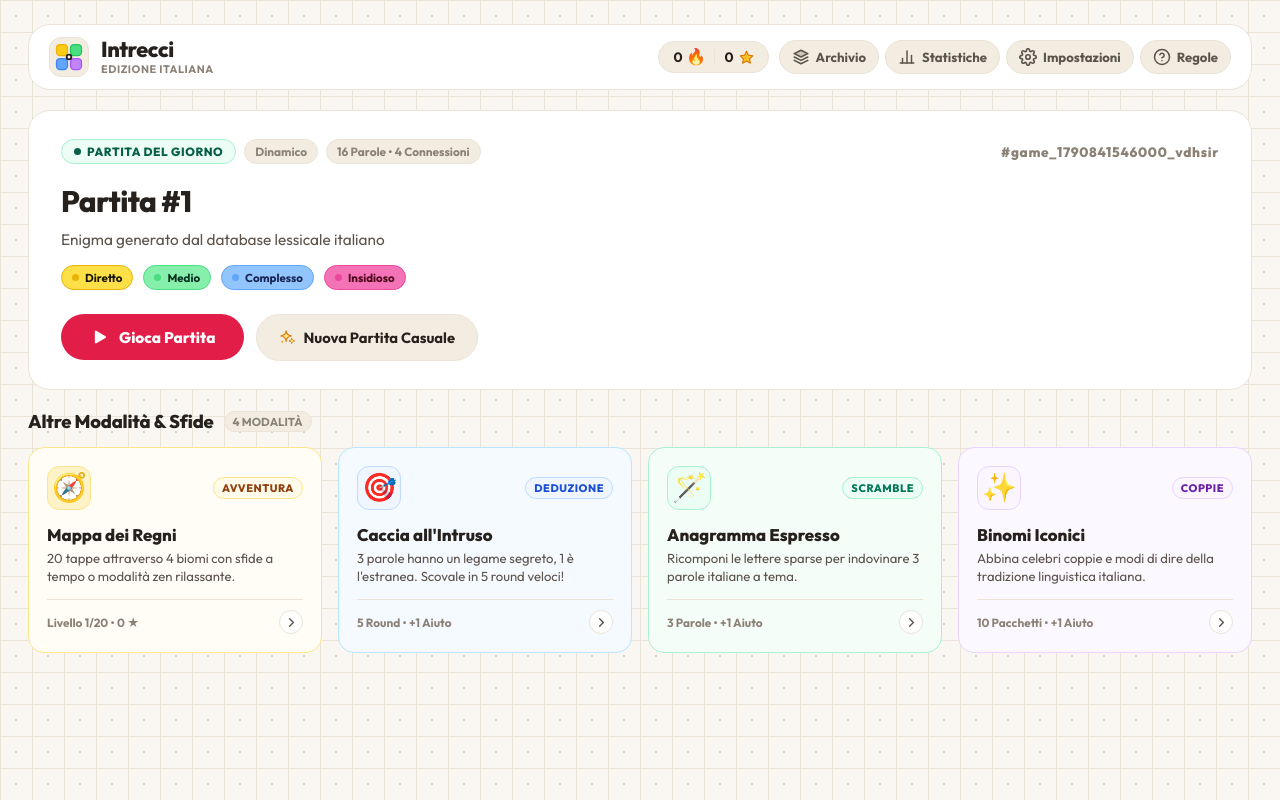
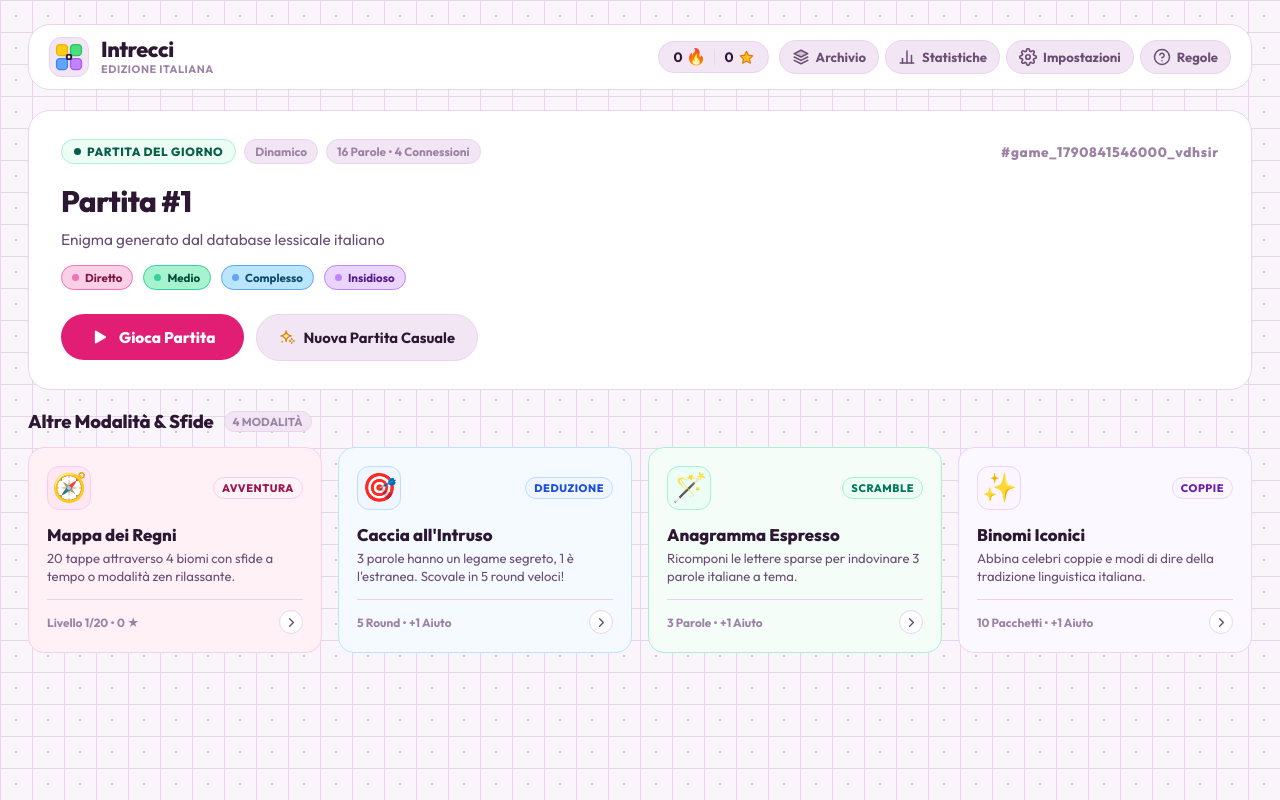
Before and after one commit to lexp-hub/intrecci, a React (Vite) app: page / in a window 1280 px wide. Built offline with nearby package versions, Linux system fonts and the light colour scheme; a web font is replaced by a local one.

Commit message:
feat: adotta palette lilla e rosa pastello al posto di giallo/marroncino

```diff
--- a/src/components/MainMenu/MainMenu.jsx
+++ b/src/components/MainMenu/MainMenu.jsx
@@ -179,10 +179,10 @@ export const MainMenu = ({
             tabIndex={0}
           >
             <div className="mode-card-top">
-              <div className="mode-icon-circle bg-amber">
+              <div className="mode-icon-circle bg-rose">
                 <CustomSvg name="compass" type="emoji" size={28} />
               </div>
-              <span className="mode-badge-tag tag-amber">Avventura</span>
+              <span className="mode-badge-tag tag-rose">Avventura</span>
             </div>
 
             <div className="mode-card-text">
--- a/src/styles/main.css
+++ b/src/styles/main.css
@@ -151,23 +151,23 @@ body {
 }
 
 .magic-btn {
-  color: #D97706;
+  color: #D946EF;
 }
 
 .magic-btn:hover {
-  background: #FEF3C7;
-  color: #B45309;
-  border-color: #FDE68A;
+  background: #FCE7F3;
+  color: #BE185D;
+  border-color: #F472B6;
 }
 
 [data-theme="dark"] .magic-btn {
-  color: #FBBF24;
+  color: #F472B6;
 }
 
 [data-theme="dark"] .magic-btn:hover {
-  background: #362814;
-  color: #FDE68A;
-  border-color: #78350F;
+  background: #3B1227;
+  color: #FCE7F3;
+  border-color: #9D174D;
 }
 
 
@@ -752,8 +752,8 @@ body {
 
 
 .api-hero-card {
-  background: #FEF3C7;
-  border: 1.5px solid #F59E0B;
+  background: #FDF2F8;
+  border: 1.5px solid #F472B6;
   border-radius: var(--radius-md);
   padding: 14px 16px;
   margin-bottom: 18px;
@@ -767,26 +767,26 @@ body {
 .api-hero-title {
   font-weight: 800;
   font-size: 0.92rem;
-  color: #78350F;
+  color: #831843;
 }
 
 .api-hero-desc {
   font-size: 0.78rem;
-  color: #92400E;
+  color: #9D174D;
   margin-top: 2px;
 }
 
 [data-theme="dark"] .api-hero-card {
-  background: #2D2314;
-  border-color: #92400E;
+  background: #2D1424;
+  border-color: #9D174D;
 }
 
 [data-theme="dark"] .api-hero-title {
-  color: #FDE68A;
+  color: #FCE7F3;
 }
 
 [data-theme="dark"] .api-hero-desc {
-  color: #D4A373;
+  color: #F472B6;
 }
 
 .archive-empty-state {
@@ -1229,13 +1229,13 @@ body {
 }
 
 .mode-saga {
-  background: #FFFDF5;
-  border-color: #FDE68A;
+  background: #FFF1F6;
+  border-color: #FBCFE8;
 }
 
 [data-theme="dark"] .mode-saga {
-  background: #231C16;
-  border-color: #543E19;
+  background: #2D1424;
+  border-color: #702450;
 }
 
 .mode-intruso {
@@ -1283,14 +1283,16 @@ body {
   justify-content: center;
 }
 
+.bg-rose,
 .bg-amber {
-  background: #FEF3C7;
-  border: 1px solid #FDE68A;
-}
-
+  background: #FCE7F3;
+  border: 1px solid #FBCFE8;
+}
+
+[data-theme="dark"] .bg-rose,
 [data-theme="dark"] .bg-amber {
-  background: #451A03;
-  border-color: #78350F;
+  background: #3B1227;
+  border-color: #831843;
 }
 
 .bg-blue {
@@ -1332,16 +1334,18 @@ body {
   border-radius: var(--radius-full);
 }
 
+.tag-rose,
 .tag-amber {
-  background: #FFFBEB;
-  color: #92400E;
-  border: 1px solid #FDE68A;
-}
-
+  background: #FDF2F8;
+  color: #9D174D;
+  border: 1px solid #FBCFE8;
+}
+
+[data-theme="dark"] .tag-rose,
 [data-theme="dark"] .tag-amber {
-  background: #451A03;
-  color: #FCD34D;
-  border-color: #78350F;
+  background: #3B1227;
+  color: #FBCFE8;
+  border-color: #831843;
 }
 
 .tag-blue {
@@ -1650,8 +1654,8 @@ body {
   display: flex;
   align-items: center;
   gap: 8px;
-  background: #FEF3C7;
-  border: 1.5px solid #F59E0B;
+  background: #F3E8FF;
+  border: 1.5px solid #C084FC;
   border-radius: var(--radius-full);
   padding: 6px 14px;
   font-size: 0.84rem;
@@ -1661,9 +1665,9 @@ body {
 }
 
 [data-theme="dark"] .hint-pill {
-  background: #451A03;
-  border-color: #F59E0B;
-  color: #FEF3C7;
+  background: #3B154D;
+  border-color: #A855F7;
+  color: #F3E8FF;
 }
 
 
@@ -1671,9 +1675,9 @@ body {
   display: inline-flex;
   align-items: center;
   gap: 6px;
-  background: #FEF3C7;
-  border: 1.5px solid #F59E0B;
-  color: #78350F;
+  background: #F3E8FF;
+  border: 1.5px solid #C084FC;
+  color: #6B21A8;
   font-weight: 700;
   border-radius: var(--radius-full);
   padding: 8px 14px;
@@ -1683,15 +1687,15 @@ body {
 }
 
 .action-btn-hint:hover {
-  background: #FDE68A;
+  background: #E9D5FF;
   transform: translateY(-2px);
   box-shadow: none;
 }
 
 [data-theme="dark"] .action-btn-hint {
-  background: #3D2905;
-  border-color: #D97706;
-  color: #FDE68A;
+  background: #3B154D;
+  border-color: #A855F7;
+  color: #F3E8FF;
 }
 
 .hint-btn-symbol {
@@ -1920,23 +1924,23 @@ body {
 }
 
 .menu-card-saga {
-  border: 1.5px solid #FCD34D;
-  background: #FFFBEB;
+  border: 1.5px solid #FBCFE8;
+  background: #FFF1F6;
 }
 
 .menu-card-saga:hover {
-  background: #FEF3C7;
-  border-color: #F59E0B;
+  background: #FCE7F3;
+  border-color: #F472B6;
 }
 
 [data-theme="dark"] .menu-card-saga {
-  background: #1C1306;
-  border-color: #78350F;
+  background: #2D1424;
+  border-color: #702450;
 }
 
 [data-theme="dark"] .menu-card-saga:hover {
-  background: #2D1E08;
-  border-color: #B45309;
+  background: #3E1B31;
+  border-color: #9D174D;
 }
 
 .menu-card-binomi {
--- a/src/styles/variables.css
+++ b/src/styles/variables.css
@@ -3,41 +3,41 @@
   --font-serif: 'Outfit', -apple-system, BlinkMacSystemFont, 'Segoe UI', Roboto, sans-serif;
   --font-cursive: 'Outfit', -apple-system, BlinkMacSystemFont, 'Segoe UI', Roboto, sans-serif;
 
-  --bg-app: #FAF7F2;
+  --bg-app: #FAF5FB;
   --bg-surface: #FFFFFF;
   --bg-card: #FFFFFF;
-  --bg-card-hover: #F6F0EA;
-  --bg-tile: #F2ECE1;
-  --bg-tile-hover: #E8DFD3;
-  --bg-tile-selected: #332B25;
-  --text-selected: #FAF7F2;
-  --border-subtle: #EBE3D7;
-  --border-strong: #D9CEBF;
+  --bg-card-hover: #F6EDF8;
+  --bg-tile: #F2E6F4;
+  --bg-tile-hover: #E9D7EC;
+  --bg-tile-selected: #431E4D;
+  --text-selected: #FAF5FB;
+  --border-subtle: #E8D5EC;
+  --border-strong: #D6BDDC;
 
-  --text-primary: #26211C;
-  --text-secondary: #5C534B;
-  --text-muted: #8C8176;
+  --text-primary: #2C1832;
+  --text-secondary: #6B4E74;
+  --text-muted: #9C82A5;
 
-  --color-cat-yellow-bg: #FDE047;
-  --color-cat-yellow-border: #EAB308;
-  --color-cat-yellow-text: #1C1700;
+  --color-cat-yellow-bg: #FBCFE8;
+  --color-cat-yellow-border: #F472B6;
+  --color-cat-yellow-text: #831843;
 
-  --color-cat-green-bg: #86EFAC;
-  --color-cat-green-border: #4ADE80;
-  --color-cat-green-text: #053322;
+  --color-cat-green-bg: #A7F3D0;
+  --color-cat-green-border: #34D399;
+  --color-cat-green-text: #064E3B;
 
-  --color-cat-blue-bg: #93C5FD;
+  --color-cat-blue-bg: #BAE6FD;
   --color-cat-blue-border: #60A5FA;
-  --color-cat-blue-text: #172554;
+  --color-cat-blue-text: #0C4A6E;
 
-  --color-cat-purple-bg: #F472B6;
-  --color-cat-purple-border: #EC4899;
-  --color-cat-purple-text: #4C0519;
+  --color-cat-purple-bg: #E9D5FF;
+  --color-cat-purple-border: #C084FC;
+  --color-cat-purple-text: #581C87;
 
-  --color-accent: #E11D48;
-  --color-accent-hover: #BE123C;
-  --color-danger: #E11D48;
-  --color-success: #16A34A;
+  --color-accent: #E11D74;
+  --color-accent-hover: #BE1260;
+  --color-danger: #E11D74;
+  --color-success: #10B981;
 
   --radius-xs: 6px;
   --radius-sm: 8px;
@@ -53,39 +53,39 @@
 }
 
 [data-theme="dark"] {
-  --bg-app: #18151B;
-  --bg-surface: #221E26;
-  --bg-card: #221E26;
-  --bg-card-hover: #2C2731;
-  --bg-tile: #2E2833;
-  --bg-tile-hover: #3D3544;
-  --bg-tile-selected: #FAF7F2;
-  --text-selected: #18151B;
-  --border-subtle: #36303D;
-  --border-strong: #4F4758;
+  --bg-app: #18111D;
+  --bg-surface: #22182A;
+  --bg-card: #22182A;
+  --bg-card-hover: #2E2038;
+  --bg-tile: #2F213A;
+  --bg-tile-hover: #3E2D4C;
+  --bg-tile-selected: #FAF5FB;
+  --text-selected: #18111D;
+  --border-subtle: #3C2A49;
+  --border-strong: #573E6A;
 
-  --text-primary: #FAF7F2;
-  --text-secondary: #D4CBD8;
-  --text-muted: #9E93A4;
+  --text-primary: #FAF5FB;
+  --text-secondary: #D9C8DF;
+  --text-muted: #A08BA7;
 
-  --color-cat-yellow-bg: #FACC15;
-  --color-cat-yellow-border: #EAB308;
-  --color-cat-yellow-text: #1C1700;
+  --color-cat-yellow-bg: #831843;
+  --color-cat-yellow-border: #BE185D;
+  --color-cat-yellow-text: #FCE7F3;
 
-  --color-cat-green-bg: #4ADE80;
-  --color-cat-green-border: #22C55E;
-  --color-cat-green-text: #053322;
+  --color-cat-green-bg: #064E3B;
+  --color-cat-green-border: #059669;
+  --color-cat-green-text: #D1FAE5;
 
-  --color-cat-blue-bg: #60A5FA;
-  --color-cat-blue-border: #3B82F6;
-  --color-cat-blue-text: #172554;
+  --color-cat-blue-bg: #0C4A6E;
+  --color-cat-blue-border: #0284C7;
+  --color-cat-blue-text: #E0F2FE;
 
-  --color-cat-purple-bg: #F472B6;
-  --color-cat-purple-border: #EC4899;
-  --color-cat-purple-text: #4C0519;
+  --color-cat-purple-bg: #581C87;
+  --color-cat-purple-border: #9333EA;
+  --color-cat-purple-text: #F3E8FF;
 
-  --color-accent: #F43F5E;
-  --color-accent-hover: #E11D48;
+  --color-accent: #F43F8E;
+  --color-accent-hover: #E11D74;
 
   --shadow-subtle: none;
   --shadow-card: none;
```
